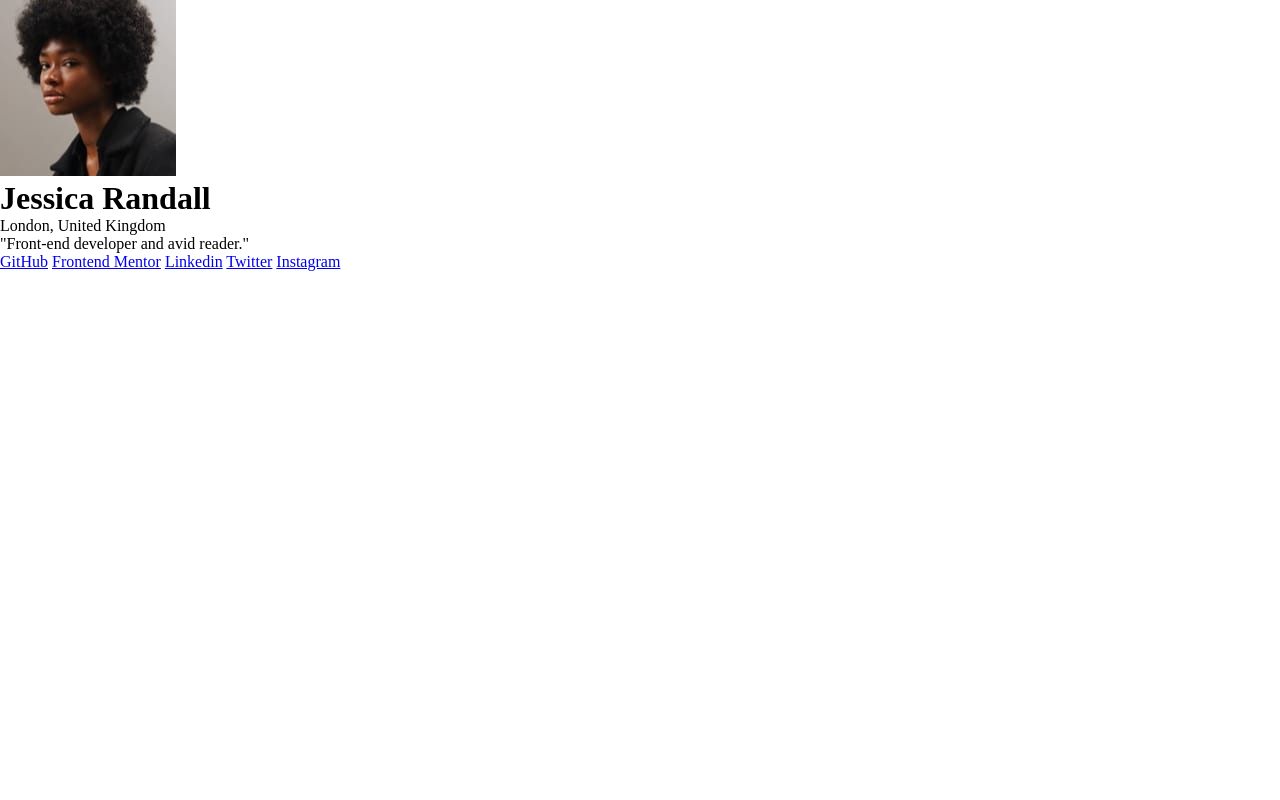
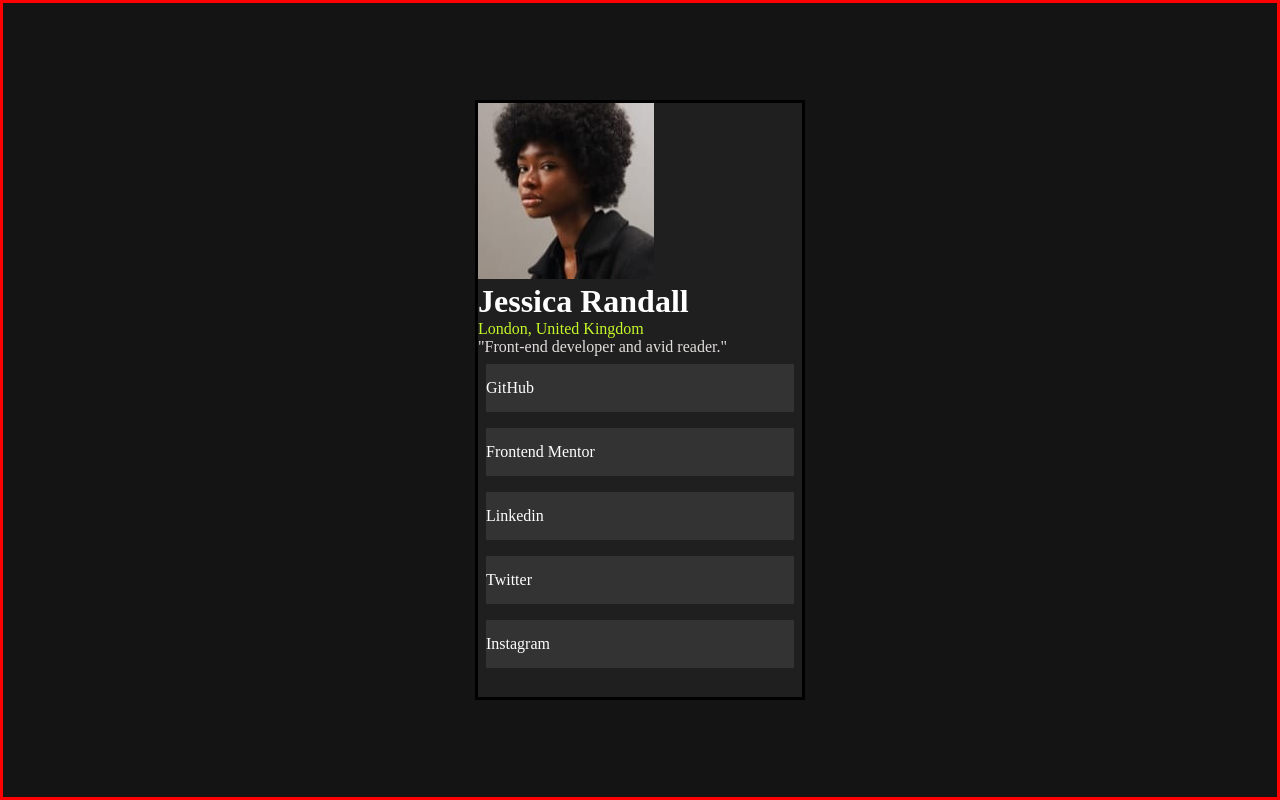
Before and after one commit to carloscarrenio/social-links-profile-main, a plain HTML site: page index.html in a window 1280 px wide. Drawn offline with Linux system fonts and the light colour scheme.

Commit message:
working css

```diff
--- a/index.html
+++ b/index.html
@@ -19,8 +19,10 @@
       <header>
         <img src="./assets/images/avatar-jessica.jpeg" alt="photo-profile" />
         <h1>Jessica Randall</h1>
-        <p>London, United Kingdom</p>
-        <p>"Front-end developer and avid reader."</p>
+        <p class="description-country">London, United Kingdom</p>
+        <p class="description-about-me">
+          "Front-end developer and avid reader."
+        </p>
       </header>
       <div class="social-links">
         <a href="#">GitHub</a>
--- a/styles.css
+++ b/styles.css
@@ -1,5 +1,60 @@
+/*
+Primary
+Green: hsl(75, 94%, 57%)
+Neutral
+White: hsl(0, 0%, 100%)
+Grey: hsl(0, 0%, 20%)
+Dark Grey: hsl(0, 0%, 12%)
+Off Black: hsl(0, 0%, 8%)
+*/
 * {
   padding: 0;
   margin: 0;
   box-sizing: border-box;
 }
+
+body {
+  border: solid red;
+  width: 100%;
+  height: 100vh;
+  display: flex;
+  justify-content: center;
+  align-items: center;
+  background-color: hsl(0, 0%, 8%);
+}
+
+.main-container {
+  width: 330px;
+  max-width: 95%;
+  height: 600px;
+  max-height: 100%;
+  background-color: hsl(0, 0%, 12%);
+  border: solid;
+}
+
+.description-country {
+  color: hsl(75, 94%, 57%);
+}
+
+.description-about-me {
+  color: hsl(0, 10%, 88%);
+}
+
+/* text white */
+h1,
+a {
+  color: hsl(0, 0%, 100%);
+}
+
+/* btn */
+.social-links {
+  display: flex;
+  flex-direction: column;
+  border-radius: 10%;
+}
+a {
+  text-decoration: none;
+  background-color: hsl(0, 0%, 20%);
+  padding: 15px 0;
+  margin: 0.5rem;
+}
```
